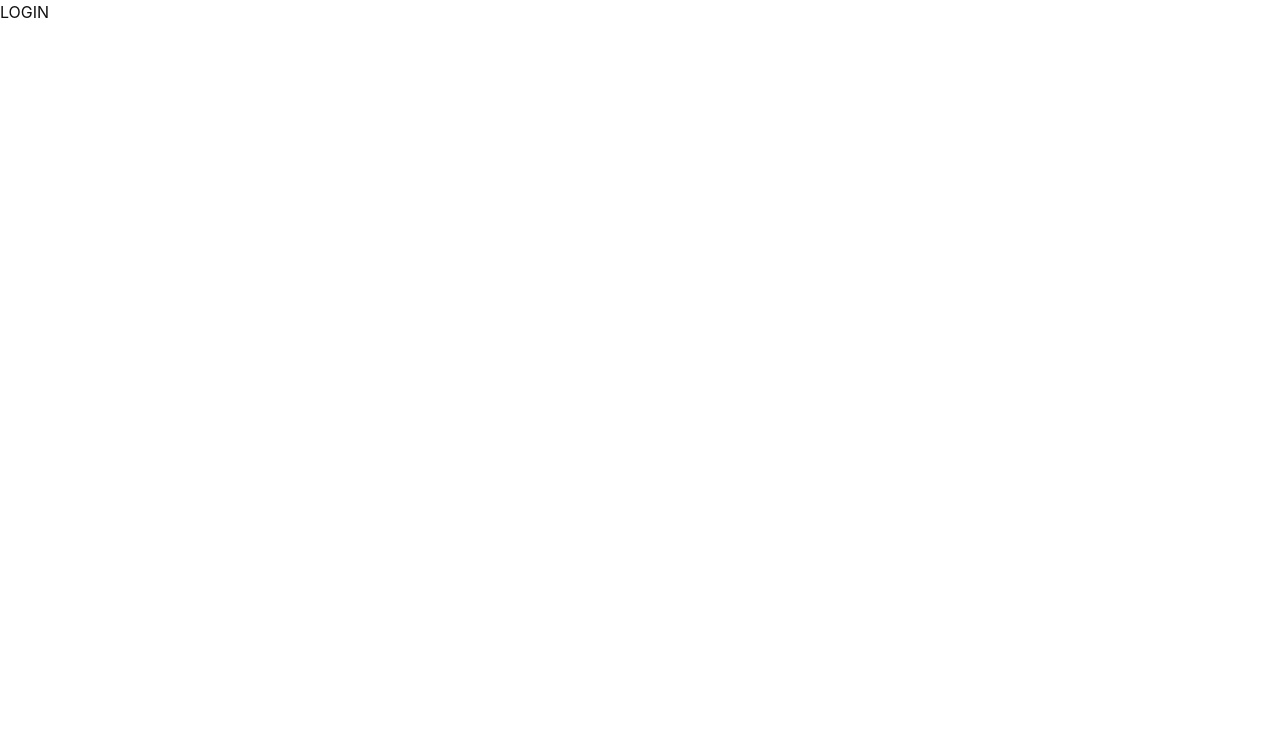
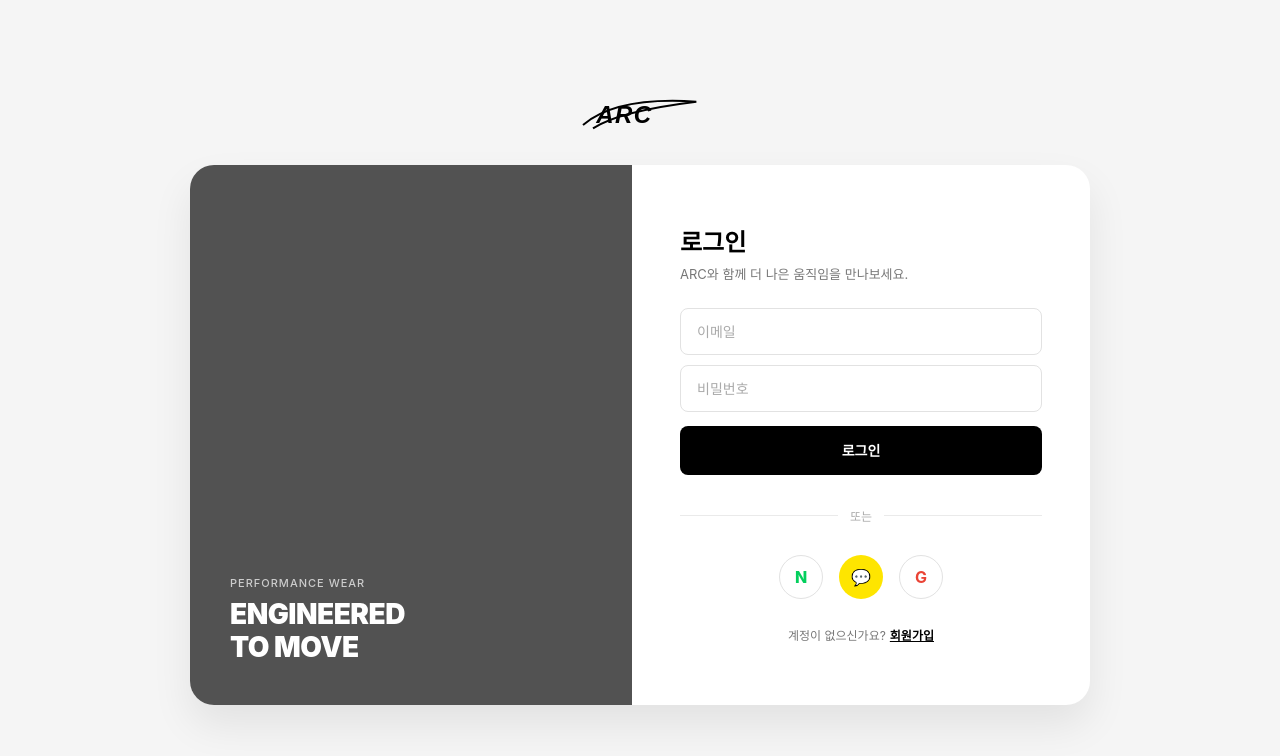
Before and after one commit to mallangdochi/Mini-e-Commerce-team-project, a React (Vite) app: page /login in a window 1280 px wide. Shown: the top 756 px of the page. Built offline with nearby package versions, Linux system fonts and the light colour scheme; the HTML template or start-up script is replaced by a standard one; a web font is replaced by a local one.

Commit message:
feat: 로그인 페이지 구현

```diff
--- a/src/pages/LoginPage.jsx
+++ b/src/pages/LoginPage.jsx
@@ -1,5 +1,147 @@
+import { useState } from 'react';
+import { Link } from 'react-router-dom';
+
+import '@/styles/login.css';
+
 function LoginPage() {
-  return <div>LOGIN</div>;
+  const [email, setEmail] = useState('');
+  const [password, setPassword] = useState('');
+
+  // 나중에 API 로그인 실패 시 여기에 메시지를 넣으면 됨
+  const [loginError, setLoginError] = useState('');
+
+  const handleSubmit = (event) => {
+    event.preventDefault();
+
+    setLoginError('');
+  };
+
+  return (
+    <main className="login-page">
+      <div className="login-container">
+        <Link to="/" className="login-logo-wrapper" aria-label="ARC 홈으로 이동">
+          <svg
+            className="login-app-logo"
+            viewBox="0 0 200 60"
+            fill="none"
+            xmlns="http://www.w3.org/2000/svg"
+          >
+            <path
+              d="M15 45C50 15 110 5 185 10C120 18 60 30 30 50"
+              stroke="currentColor"
+              strokeWidth="3"
+            />
+
+            <text
+              x="35"
+              y="42"
+              fontFamily="sans-serif"
+              fontSize="36"
+              fontWeight="900"
+              fontStyle="italic"
+              fill="currentColor"
+              letterSpacing="2"
+            >
+              ARC
+            </text>
+          </svg>
+        </Link>
+
+        <section className="login-card">
+          <div className="login-left-banner">
+            <p className="login-banner-sub">PERFORMANCE WEAR</p>
+
+            <h2 className="login-banner-title">
+              ENGINEERED
+              <br />
+              TO MOVE
+            </h2>
+          </div>
+
+          <div className="login-form-section">
+            <h1 className="login-form-title">로그인</h1>
+
+            <p className="login-form-subtitle">ARC와 함께 더 나은 움직임을 만나보세요.</p>
+
+            <form className="login-form" onSubmit={handleSubmit}>
+              <label className="login-field">
+                <span className="login-field-label">이메일</span>
+
+                <input
+                  type="email"
+                  value={email}
+                  onChange={(event) => setEmail(event.target.value)}
+                  placeholder="이메일"
+                  className="login-input"
+                  autoComplete="email"
+                  required
+                />
+              </label>
+
+              <label className="login-field">
+                <span className="login-field-label">비밀번호</span>
+
+                <input
+                  type="password"
+                  value={password}
+                  onChange={(event) => setPassword(event.target.value)}
+                  placeholder="비밀번호"
+                  className="login-input"
+                  autoComplete="current-password"
+                  required
+                />
+              </label>
+
+              <button type="submit" className="login-submit-btn">
+                로그인
+              </button>
+            </form>
+
+            {loginError && (
+              <p className="login-error-text" role="alert">
+                {loginError}
+              </p>
+            )}
+
+            <div className="login-divider">
+              <span>또는</span>
+            </div>
+
+            <div className="login-social-group">
+              <button
+                type="button"
+                className="login-social-btn login-social-naver"
+                aria-label="네이버 로그인"
+              >
+                N
+              </button>
+
+              <button
+                type="button"
+                className="login-social-btn login-social-kakao"
+                aria-label="카카오 로그인"
+              >
+                💬
+              </button>
+
+              <button
+                type="button"
+                className="login-social-btn login-social-google"
+                aria-label="구글 로그인"
+              >
+                G
+              </button>
+            </div>
+
+            <p className="login-bottom-link">
+              계정이 없으신가요?
+              <Link to="/signup">회원가입</Link>
+            </p>
+          </div>
+        </section>
+      </div>
+    </main>
+  );
 }
 
 export default LoginPage;
--- /dev/null
+++ b/src/styles/login.css
@@ -0,0 +1,418 @@
+.login-page,
+.login-page * {
+  box-sizing: border-box;
+}
+
+.login-page {
+  width: 100%;
+  min-width: 320px;
+  min-height: 100vh;
+
+  background: #f5f5f5;
+
+  color: #333;
+
+  font-family: inherit;
+}
+
+.login-container {
+  display: flex;
+
+  width: 100%;
+  min-height: 100vh;
+
+  flex-direction: column;
+
+  align-items: center;
+  justify-content: center;
+
+  padding: 40px 20px;
+}
+
+.login-logo-wrapper {
+  display: block;
+
+  margin-bottom: 30px;
+
+  color: #000;
+
+  text-decoration: none;
+}
+
+.login-app-logo {
+  display: block;
+
+  width: auto;
+  height: 40px;
+
+  color: #000;
+}
+
+.login-card {
+  display: flex;
+
+  width: 100%;
+  max-width: 900px;
+  min-height: 540px;
+
+  overflow: hidden;
+
+  border-radius: 24px;
+
+  background: #fff;
+
+  box-shadow: 0 20px 40px rgba(0, 0, 0, 0.08);
+}
+
+.login-left-banner {
+  display: flex;
+
+  flex: 1;
+
+  flex-direction: column;
+
+  justify-content: flex-end;
+
+  padding: 40px;
+
+  background: #525252;
+
+  color: #fff;
+}
+
+.login-banner-sub {
+  margin: 0 0 6px;
+
+  color: #ccc;
+
+  font-size: 11px;
+  font-weight: 500;
+
+  letter-spacing: 1px;
+}
+
+.login-banner-title {
+  margin: 0;
+
+  font-size: 28px;
+  font-weight: 900;
+
+  line-height: 1.2;
+
+  letter-spacing: -0.5px;
+}
+
+.login-form-section {
+  display: flex;
+
+  flex: 1;
+
+  flex-direction: column;
+
+  justify-content: center;
+
+  padding: 48px;
+}
+
+.login-form-title {
+  margin: 0 0 4px;
+
+  color: #000;
+
+  font-size: 24px;
+  font-weight: 700;
+}
+
+.login-form-subtitle {
+  margin: 0 0 24px;
+
+  color: #777;
+
+  font-size: 13px;
+}
+
+.login-form {
+  display: flex;
+
+  flex-direction: column;
+
+  gap: 10px;
+}
+
+.login-field {
+  display: block;
+}
+
+.login-field-label {
+  position: absolute;
+
+  width: 1px;
+  height: 1px;
+
+  overflow: hidden;
+
+  clip: rect(0, 0, 0, 0);
+
+  white-space: nowrap;
+}
+
+.login-input {
+  width: 100%;
+
+  padding: 12px 16px;
+
+  border: 1px solid #e2e2e2;
+  border-radius: 8px;
+
+  outline: none;
+
+  background: #fff;
+
+  color: #111;
+
+  font-family: inherit;
+
+  font-size: 14px;
+
+  transition:
+    border-color 0.2s,
+    box-shadow 0.2s;
+}
+
+.login-input::placeholder {
+  color: #aaa;
+}
+
+.login-input:focus {
+  border-color: #000;
+
+  box-shadow: 0 0 0 1px #000;
+}
+
+.login-submit-btn {
+  width: 100%;
+
+  margin-top: 4px;
+
+  padding: 14px;
+
+  border: 0;
+  border-radius: 8px;
+
+  background: #000;
+
+  color: #fff;
+
+  font-family: inherit;
+
+  font-size: 14px;
+  font-weight: 600;
+
+  cursor: pointer;
+
+  transition: background-color 0.2s;
+}
+
+.login-submit-btn:hover {
+  background: #333;
+}
+
+.login-error-text {
+  margin: 8px 0 0;
+
+  color: #e53e3e;
+
+  font-size: 12px;
+}
+
+.login-divider {
+  position: relative;
+
+  margin: 28px 0;
+
+  text-align: center;
+}
+
+.login-divider::before {
+  content: '';
+
+  position: absolute;
+
+  top: 50%;
+  left: 0;
+
+  width: 100%;
+
+  border-top: 1px solid #eaeaea;
+}
+
+.login-divider span {
+  position: relative;
+
+  padding: 0 12px;
+
+  background: #fff;
+
+  color: #aaa;
+
+  font-size: 12px;
+}
+
+.login-social-group {
+  display: flex;
+
+  justify-content: center;
+
+  gap: 16px;
+
+  margin-bottom: 28px;
+}
+
+.login-social-btn {
+  display: flex;
+
+  width: 44px;
+  height: 44px;
+
+  align-items: center;
+  justify-content: center;
+
+  padding: 0;
+
+  border: 1px solid #e2e2e2;
+  border-radius: 50%;
+
+  background: #fff;
+
+  font-family: inherit;
+
+  cursor: pointer;
+
+  transition:
+    transform 0.2s,
+    opacity 0.2s;
+}
+
+.login-social-btn:hover {
+  transform: translateY(-2px);
+}
+
+.login-social-naver {
+  color: #03cf5d;
+
+  font-weight: 800;
+}
+
+.login-social-kakao {
+  border: 0;
+
+  background: #fee500;
+}
+
+.login-social-google {
+  color: #ea4335;
+
+  font-size: 16px;
+  font-weight: 700;
+}
+
+.login-bottom-link {
+  margin: 0;
+
+  color: #777;
+
+  text-align: center;
+
+  font-size: 12px;
+}
+
+.login-bottom-link a {
+  margin-left: 4px;
+
+  color: #000;
+
+  font-weight: 700;
+
+  text-decoration: underline;
+}
+
+.login-logo-wrapper:focus-visible,
+.login-page button:focus-visible,
+.login-bottom-link a:focus-visible {
+  outline: 2px solid #111;
+
+  outline-offset: 3px;
+}
+
+@media (min-width: 768px) and (max-width: 1023px) {
+  .login-card {
+    max-width: 760px;
+  }
+
+  .login-left-banner {
+    padding: 32px;
+  }
+
+  .login-form-section {
+    padding: 40px;
+  }
+}
+
+@media (max-width: 767px) {
+  .login-container {
+    justify-content: flex-start;
+
+    padding: 32px 16px;
+  }
+
+  .login-logo-wrapper {
+    margin-bottom: 24px;
+  }
+
+  .login-card {
+    display: block;
+
+    max-width: 520px;
+    min-height: 0;
+
+    border-radius: 18px;
+  }
+
+  .login-left-banner {
+    min-height: 180px;
+
+    padding: 28px;
+  }
+
+  .login-banner-title {
+    font-size: 24px;
+  }
+
+  .login-form-section {
+    padding: 32px 24px;
+  }
+}
+
+@media (max-width: 420px) {
+  .login-container {
+    padding: 24px 12px;
+  }
+
+  .login-card {
+    border-radius: 14px;
+  }
+
+  .login-form-section {
+    padding: 28px 18px;
+  }
+
+  .login-left-banner {
+    min-height: 150px;
+
+    padding: 22px;
+  }
+
+  .login-banner-title {
+    font-size: 21px;
+  }
+}
```
